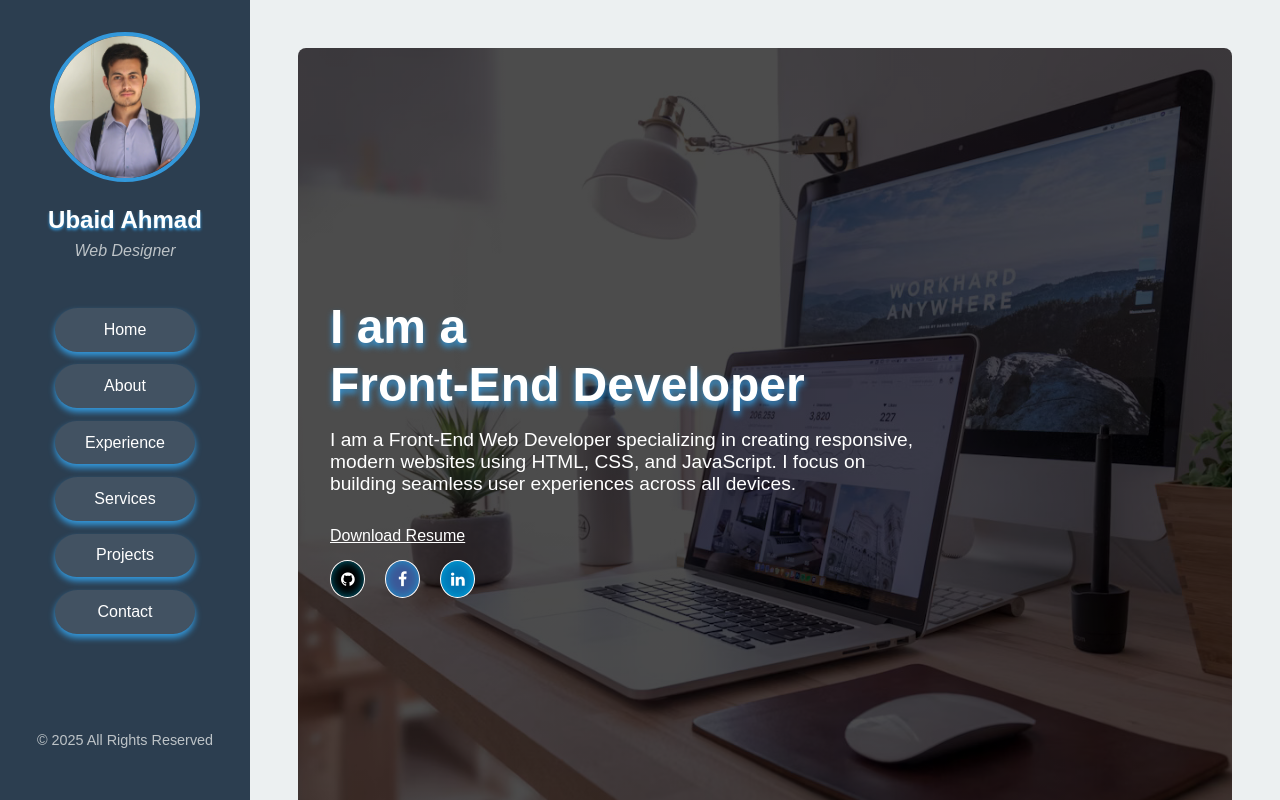
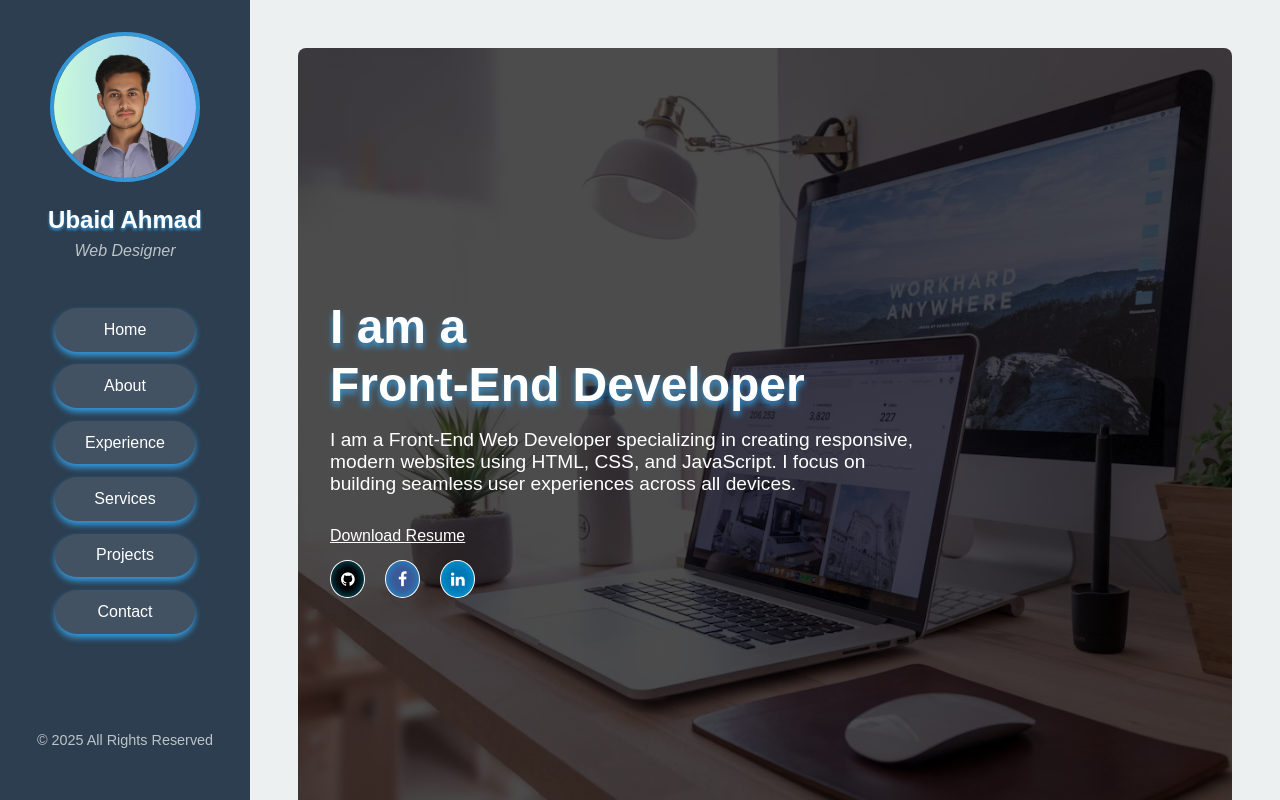
Before and after one commit to ahmadubaid061/my_portfolio, a plain HTML site: page index.html in a window 1280 px wide. Shown: the top 800 px of the page. Drawn offline with nearby package versions, Linux system fonts and the light colour scheme.

Commit message:
replace hd_profile.png with new.png inside aside img tag

```diff
--- a/index.html
+++ b/index.html
@@ -15,7 +15,7 @@
     <div class="main">
 
         <aside class="sidebar" id="sidebar">
-            <img src="hd_profile.png" alt="Ubaid Ahmad" class="profile-img">
+            <img src="new.png" alt="Ubaid Ahmad" class="profile-img">
             <h2>Ubaid Ahmad</h2>
             <p>Web Designer</p>
             <button id="hidden-button">expand ▽</button>
```
